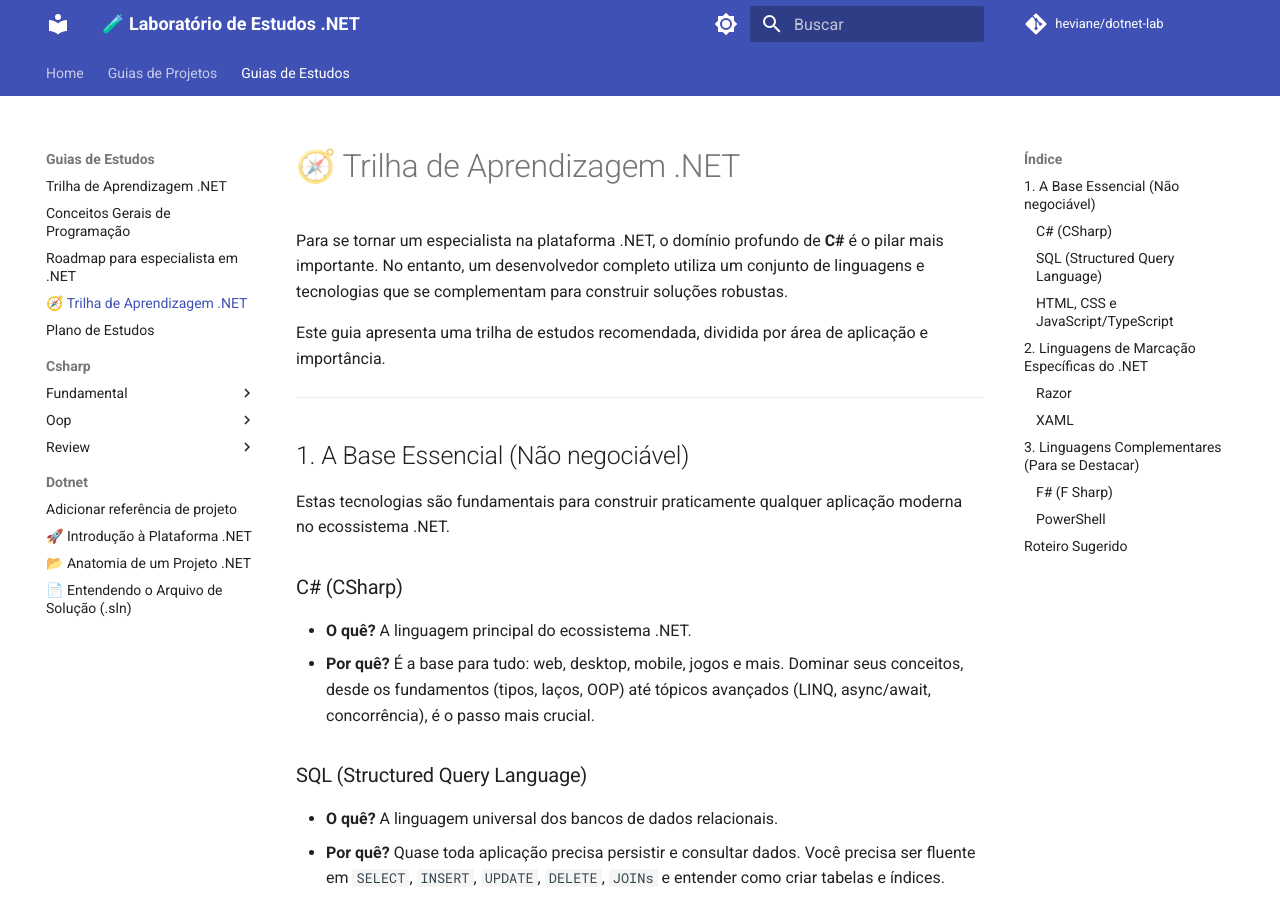
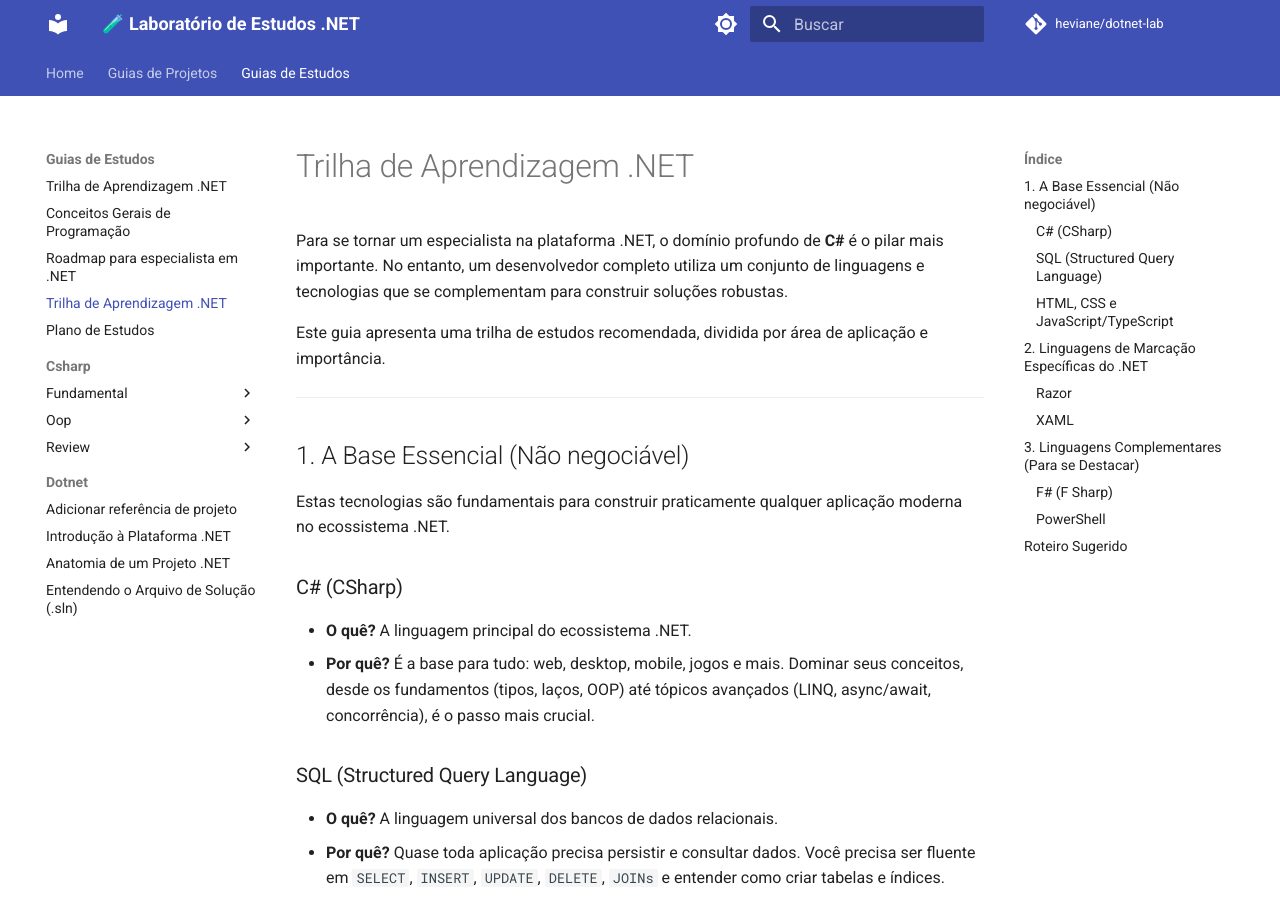
Before and after one commit to heviane/dotnet-lab, an MkDocs documentation site: the page built from docs/courses/roadmap-dotnet.md, in a window 1280 px wide and 900 px high. Built offline with MkDocs 1.6.1 and Material for MkDocs 9.7.7, drawn with Linux system fonts in a browser that asks for light colours; comment, search, counter and statistics services are not loaded.

Commit message:
update aulas

```diff
--- a/docs/courses/roadmap-dotnet.md
+++ b/docs/courses/roadmap-dotnet.md
@@ -1,4 +1,4 @@
-# 🧭 Trilha de Aprendizagem .NET
+# Trilha de Aprendizagem .NET
 
 Para se tornar um especialista na plataforma .NET, o domínio profundo de **C#** é o pilar mais importante. No entanto, um desenvolvedor completo utiliza um conjunto de linguagens e tecnologias que se complementam para construir soluções robustas.
 
```
Also changed, not shown: docs/courses/dotnet/introduction.md (+1 -1 lines), docs/courses/dotnet/project-structure.md (+1 -1 lines), docs/courses/dotnet/solution-file_.sln_.md (+1 -1 lines), docs/guides/types-of-apps/console/index.md (+1 -1 lines).
